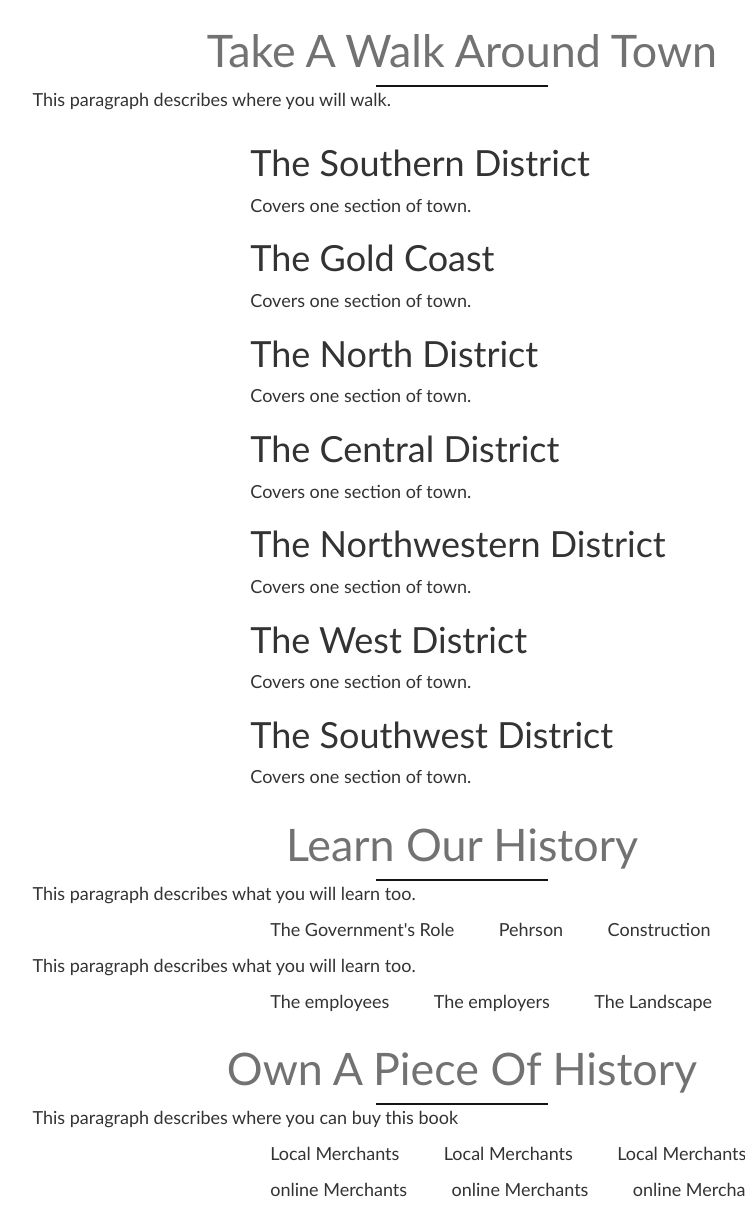
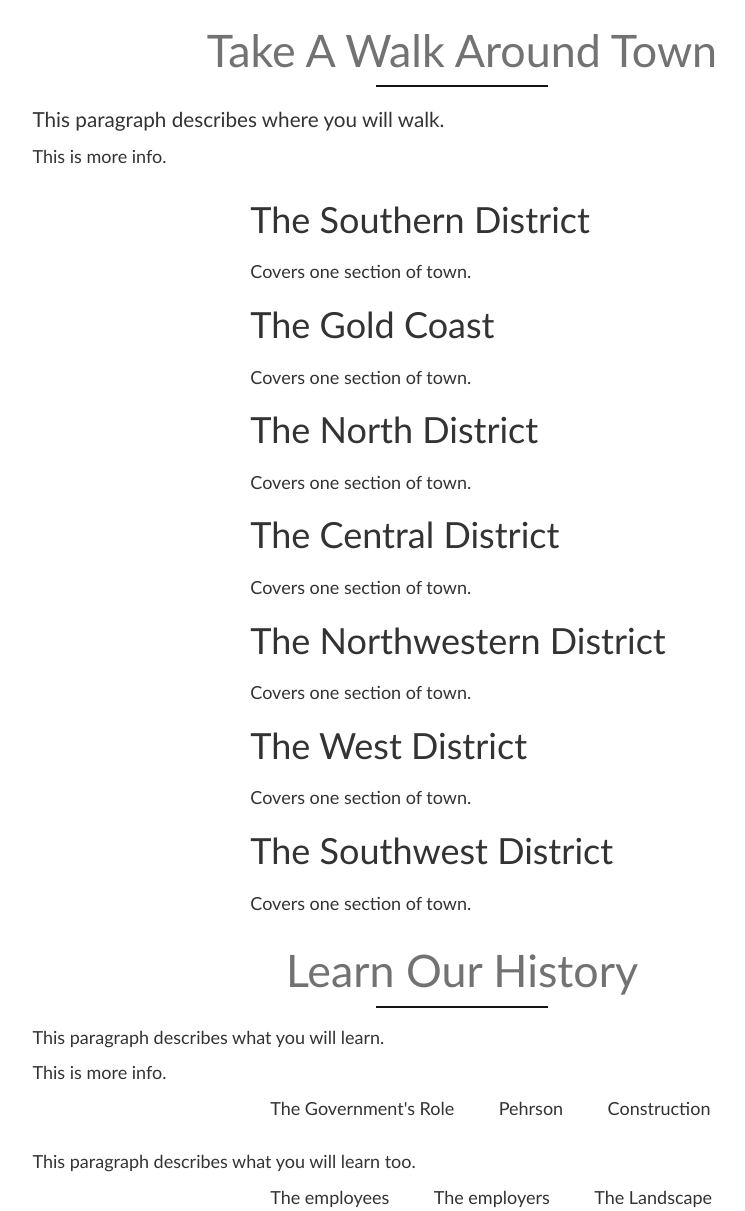
Before and after one commit to ninjaofawesome/atomic_city, a website: page app/index.html in a window 1280 px wide. Shown: the part 316-1527 px from the top of the page, without its empty margins (178-923 px from the left). Drawn offline with nearby package versions, Linux system fonts and the light colour scheme.

Commit message:
added intro paragraph and first of type styling

```diff
--- a/app/index.html
+++ b/app/index.html
@@ -48,7 +48,8 @@
 
           <div class="section-row">
             <div class="description-container">
-              <p>This paragraph describes where you will walk.</p>
+              <p class="intro-paragraph">This paragraph describes where you will walk.</p>
+              <p>This is more info.</p>
             </div>
           </div>
 
@@ -97,7 +98,8 @@
 
           <div class="section-row">
             <div class="description-container">
-              <p>This paragraph describes what you will learn too.</p>
+              <p>This paragraph describes what you will learn.</p>
+              <p>This is more info.</p>
             </div>
           </div>
 
@@ -139,6 +141,7 @@
           <div class="section-row">
             <div class="description-container">
               <p>This paragraph describes where you can buy this book</p>
+              <p>This is more info.</p>
             </div>
           </div>
 
--- a/app/scss/core/_type.scss
+++ b/app/scss/core/_type.scss
@@ -20,6 +20,9 @@ a {
 
 p {
   text-align: justify;
+  &:first-of-type {
+    margin-top: 2%;
+  }
 }
 
 .main-title,
@@ -59,6 +62,12 @@ p {
   margin: 0 2%;
 }
 
+.intro-paragraph {
+  margin-top: 2%;
+  font-size: 1.15em;
+}
+
+
 .walk-title {
   text-transform: capitalize;
 }
```
Also changed, not shown: app/css/styles.css.
